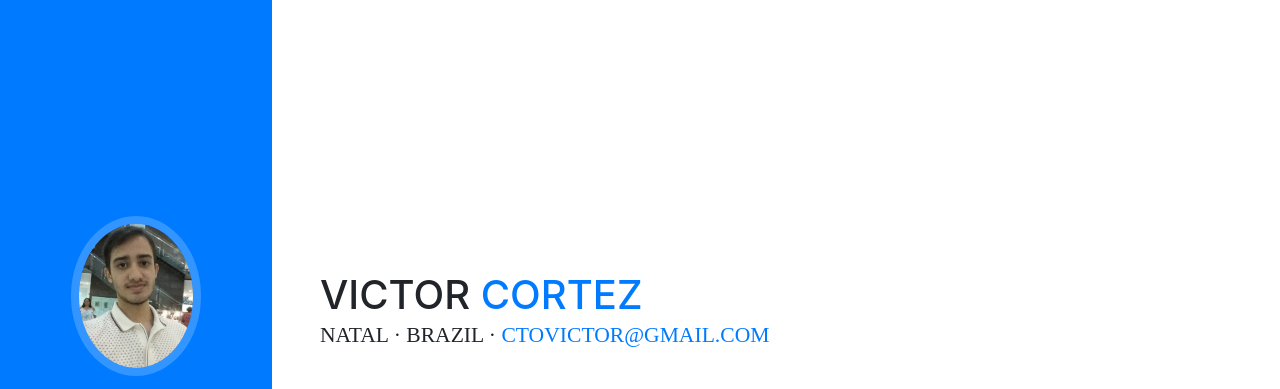
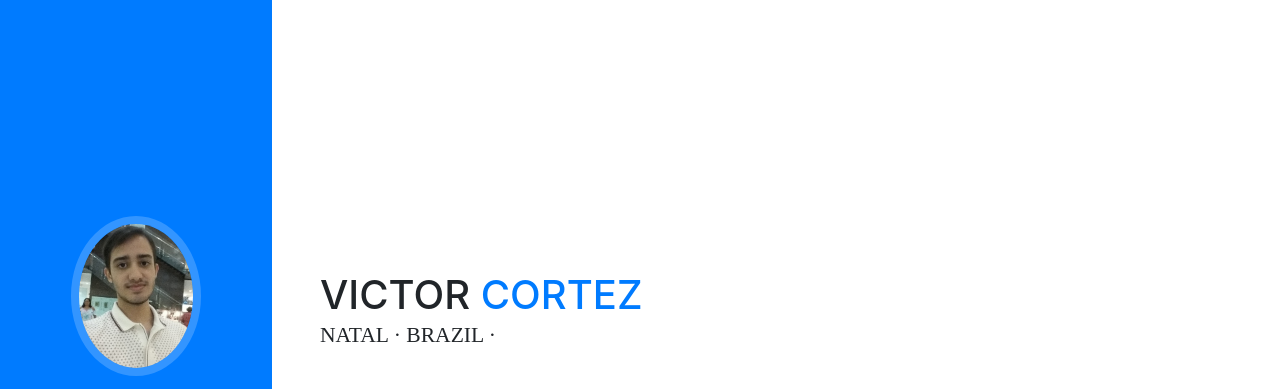
Before and after one commit to vicortez/resume, a website with bundled scripts: page index.html in a window 1280 px wide. Shown: the top 389 px of the page. Built offline with nearby package versions, Linux system fonts and the light colour scheme; a web font is replaced by a local one.

Commit message:
Update index.html

```diff
--- a/index.html
+++ b/index.html
@@ -118,7 +118,7 @@
           <span class="text-primary">Cortez</span>
         </h1>
         <div class="subheading mb-5">Natal · Brazil ·
-          <a href="mailto:name@email.com">ctovictor@gmail.com</a>
+
         </div>
         <p class="mb-5">University student at Federal University of Rio Grande do Norte</p>
         <ul class="list-inline list-social-icons mb-0">
```
